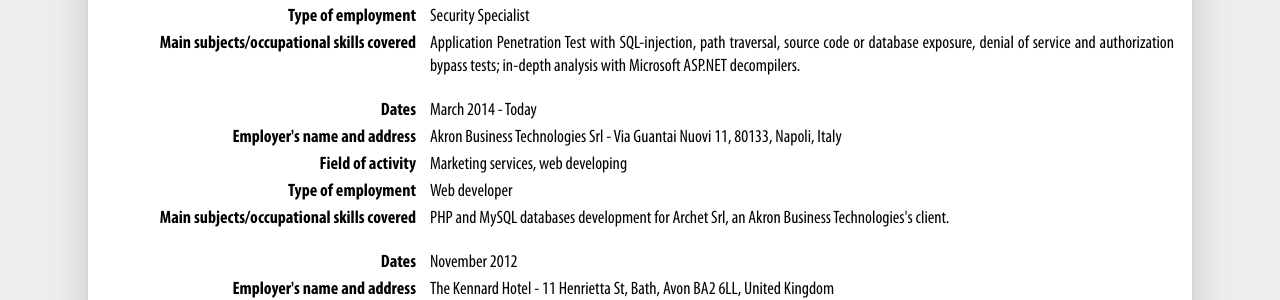
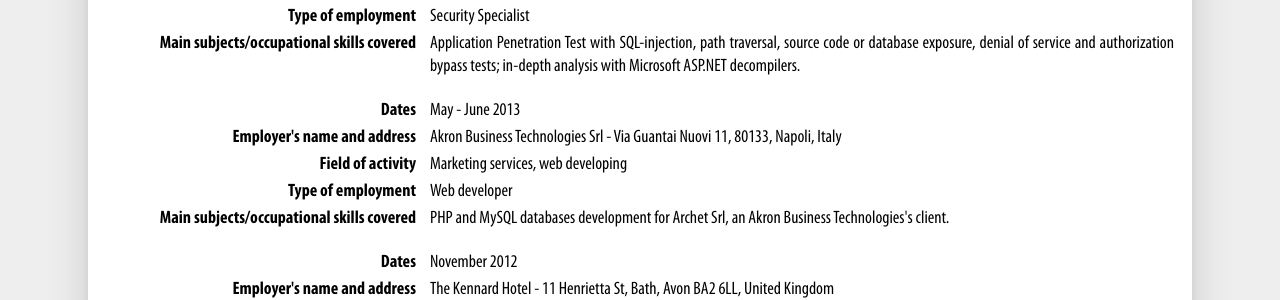
Before and after one commit to periloso/Resume, a Jekyll site: the page built from index.html, in a window 1280 px wide and 900 px high, scrolled down 733 px. Shown: the part 159-459 px from the top of the window. Built offline with Jekyll 4.4.1, drawn with Linux system fonts in a browser that asks for light colours.

Commit message:
no message

```diff
--- a/_data/previous_employments.json
+++ b/_data/previous_employments.json
@@ -14,7 +14,7 @@
     "main_subjects": "Application Penetration Test with SQL-injection, path traversal, source code or database exposure, denial of service and authorization bypass tests; in-depth analysis with Microsoft ASP.NET decompilers."
   },
   {
-    "dates": "March 2014 - Today",
+    "dates": "May - June 2013",
     "employer_name": "Akron Business Technologies Srl - Via Guantai Nuovi 11, 80133, Napoli, Italy",
     "activity_field": "Marketing services, web developing",
     "job_type": "Web developer",
```
